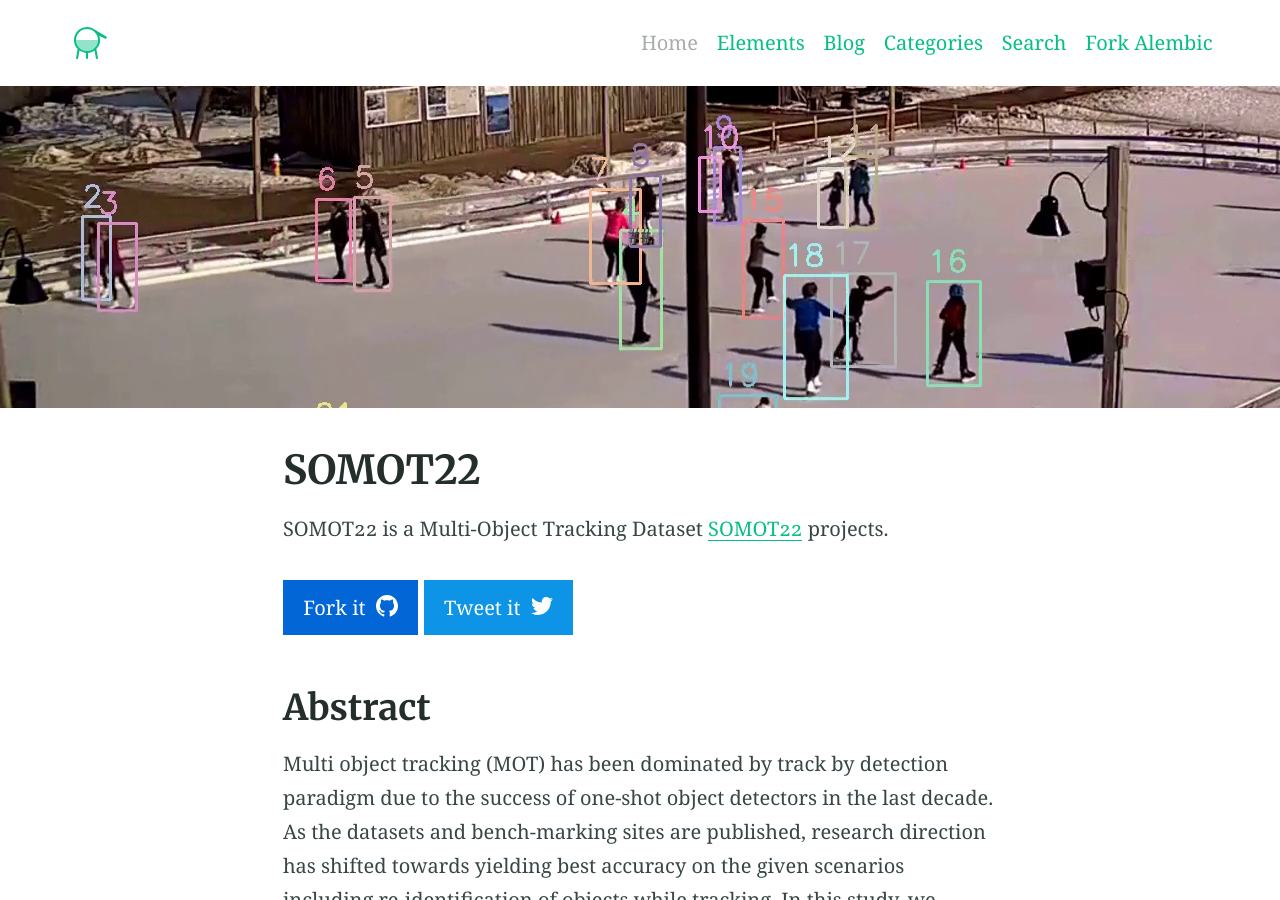
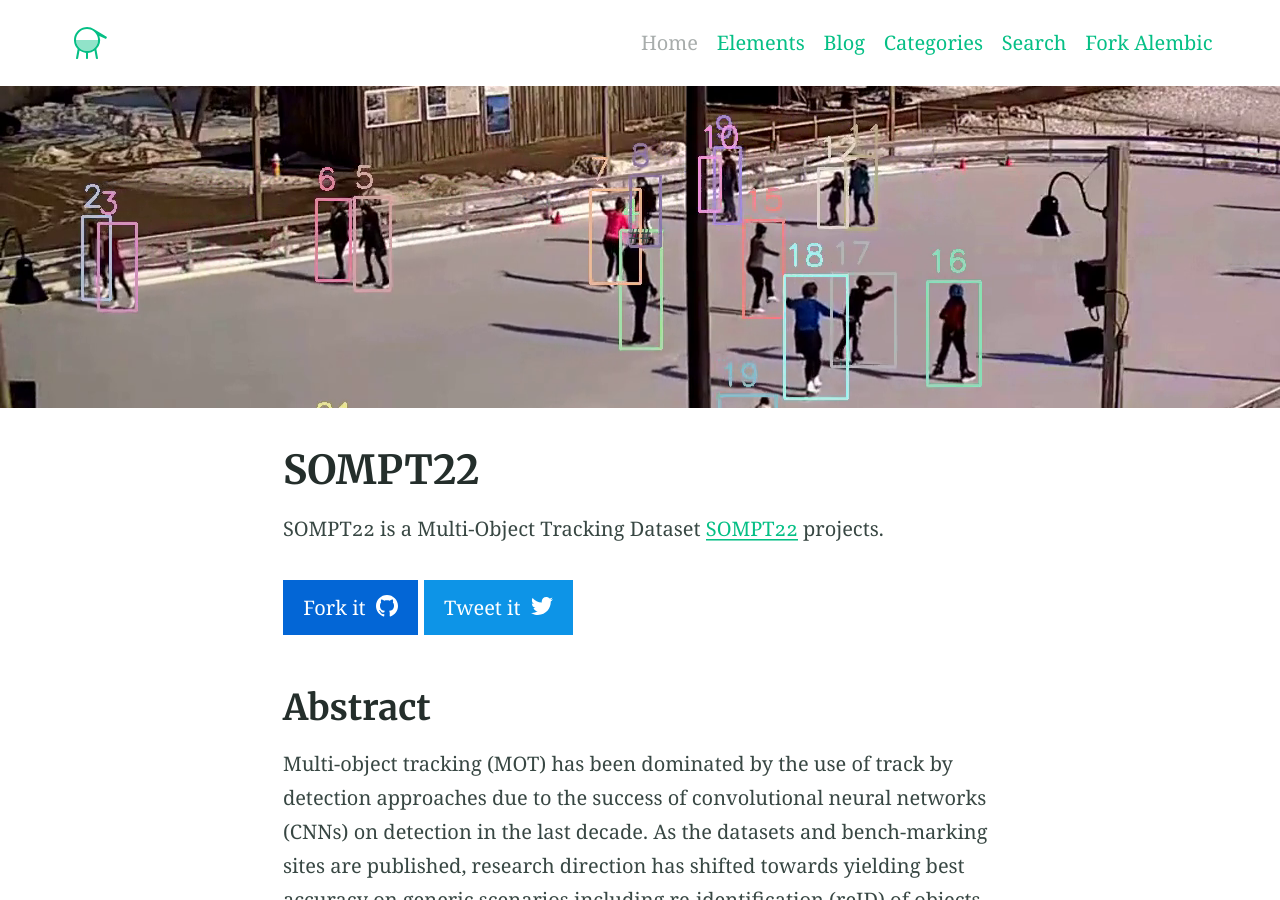
Before and after one commit to sompt22/sompt22.github.io, a Jekyll site: the page built from index.md, in a window 1280 px wide and 900 px high. Built offline with Jekyll 4.4.1, drawn with Linux system fonts in a browser that asks for light colours; some of the changed text lies outside the part shown.

Commit message:
Name update

```diff
--- a/index.md
+++ b/index.md
@@ -1,5 +1,5 @@
 ---
-title: SOMOT22
+title: SOMPT22
 feature_text: |
   ##
 
@@ -7,14 +7,17 @@ feature_image: "/assets/cam2_anno.png"
 excerpt: "Alembic is a starting point for [Jekyll](https://jekyllrb.com/) projects. Rather than starting from scratch, this boilerplate is designed to get the ball rolling immediately. Install it, configure it, tweak it, push it."
 ---
 
-SOMOT22 is a Multi-Object Tracking Dataset [SOMOT22](https://github.com/somot22) projects.
+SOMPT22 is a Multi-Object Tracking Dataset [SOMPT22](https://github.com/sompt22) projects.
 
-{% include button.html text="Fork it" icon="github" link="https://github.com/youonlytrackonce" color="#0366d6" %} {% include button.html text="Tweet it" icon="twitter" link="https://twitter.com/" color="#0d94e7" %}
+{% include button.html text="Fork it" icon="github" link="https://github.com/sompt" color="#0366d6" %} {% include button.html text="Tweet it" icon="twitter" link="https://twitter.com/" color="#0d94e7" %}
 
 
 ## Abstract
 
-Multi object tracking (MOT) has been dominated by track by detection paradigm due to the success of one-shot object detectors in the last decade. As the datasets and bench-marking sites are published, research direction has shifted towards yielding best accuracy on the given scenarios including re-identification of objects while tracking. In this study, we narrow the use of MOT for surveillance by providing a dedicated dataset and focus on in-depth analyses of well performing four multi-object trackers to observe the weak and strong sides of state-of-the-art (SOTA) techniques for real-world applications. For this purpose, we introduce \textit{SOMOT22}, a new set of multi person tracking data with annotated short video shots captured from static cameras located on poles with 6-8 meter height positioned for city surveillance. This provides a more focused and specified bench-marking of MOT for outdoor surveillance compared to public MOT datasets. We analyze MOT trackers as single shot and multi-shot with respect to use of detection and re-identification networks. The experimental results on our new dataset indicates that SOTA is still far from high efficiency and single shot trackers are good candidates for unifying fast execution and accuracy with competitive performance.
+Multi-object tracking (MOT) has been dominated by the use of track by detection approaches due to the success of convolutional neural networks (CNNs) on detection in the last decade. As the datasets and bench-marking sites are published, research direction has shifted towards yielding best accuracy on generic scenarios including re-identification
+(reID) of objects while tracking. In this study, we narrow the scope of MOT for surveillance by providing a dedicated dataset of pedestrians and focus on in-depth analyses of well performing multi-object trackers to observe the weak and strong sides of state-of-the-art (SOTA) techniques for real-world applications. For this purpose, we introduce SOMPT22 dataset; a new set for multi person tracking with annotated short videos
+captured from static cameras located on poles with 6-8 meters in height positioned for city surveillance. This provides a more focused and specific benchmarking of MOT for outdoor surveillance compared to public MOT datasets. We analyze MOT trackers classified as one-shot and two-stage with respect to the way of use of detection and reID networks on
+this new dataset. The experimental results of our new dataset indicate that SOTA is still far from high efficiency, and single-shot trackers are good candidates to unify fast execution and accuracy with competitive performance.
 
 
 
```
